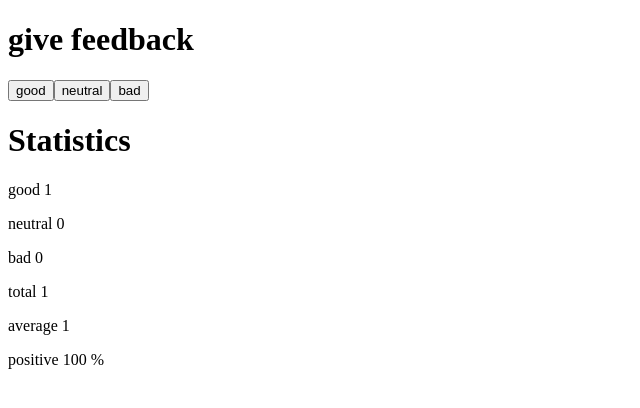
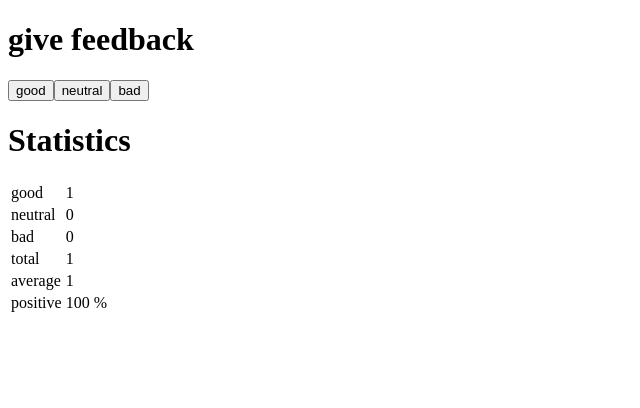
Before and after one commit to Qutas95/Test1, a React (Vite) app in the folder part1d/part1z1/: page / in a window 1280 px wide. Both pictures are taken after a click on the button "good". Shown: the top 408 px of the page, without its empty margins (0-640 px from the left). Built offline with nearby package versions, Linux system fonts and the light colour scheme.

Commit message:
zadanie 1.10

```diff
--- a/part1d/part1z1/src/App.jsx
+++ b/part1d/part1z1/src/App.jsx
@@ -1,12 +1,25 @@
 import { useState } from 'react'
 
+const Button = ({ handleClick, text }) => (
+  <button onClick={handleClick}>
+    {text}
+  </button>
+)
+
+
+const StatisticLine = ({ text, value }) => (
+  <tr>
+    <td>{text}</td>
+    <td>{value}</td>
+  </tr>
+)
 
 const Statistics = (props) => {
     const { good, neutral, bad } = props
     const total = good + neutral + bad
-    const average = total === 0 ? 0 : (good - bad) / total
-    const positive = total === 0 ? 0 : (good / total) * 100
 
+    const average = total === 0 ? 0 : ((good - bad) / total)
+    const positive = total === 0 ? 0 : ((good / total) * 100)
 
     if (total === 0) {
       return (
@@ -20,12 +33,16 @@ const Statistics = (props) => {
     return (
         <>
             <h1>Statistics</h1>
-          <p>good {good}</p>
-          <p>neutral {neutral}</p>
-          <p>bad {bad}</p>
-          <p>total {total}</p>
-          <p>average {average}</p>
-          <p>positive {positive} %</p>
+            <table>
+                <tbody>
+                    <StatisticLine text="good" value={good} />
+                    <StatisticLine text="neutral" value={neutral} />
+                    <StatisticLine text="bad" value={bad} />
+                    <StatisticLine text="total" value={total} />
+                    <StatisticLine text="average" value={average} />
+                    <StatisticLine text="positive" value={positive + " %"} />
+                </tbody>
+            </table>
         </>
     )
 }
@@ -36,24 +53,17 @@ const App = () => {
   const [neutral, setNeutral] = useState(0)
   const [bad, setBad] = useState(0)
 
-  const handlegoodClick = () => {
-    setGood(good + 1)
-  }
 
-  const handleneutralClick = () => {
-    setNeutral(neutral + 1)
-  }
-
-  const handlebadClick = () => {
-    setBad(bad+ 1)
-  }
+  const handlegoodClick = () => setGood(good + 1)
+  const handleneutralClick = () => setNeutral(neutral + 1)
+  const handlebadClick = () => setBad(bad + 1)
 
   return (
     <div>
       <h1>give feedback</h1>
-      <button onClick={handlegoodClick}>good</button>
-      <button onClick={handleneutralClick}>neutral</button>
-      <button onClick={handlebadClick}>bad</button>
+      <Button handleClick={handlegoodClick} text="good" />
+      <Button handleClick={handleneutralClick} text="neutral" />
+      <Button handleClick={handlebadClick} text="bad" />
 
       <Statistics good={good} neutral={neutral} bad={bad} />
     </div>
```
Lines whose indentation alone changed are shown as unchanged.
